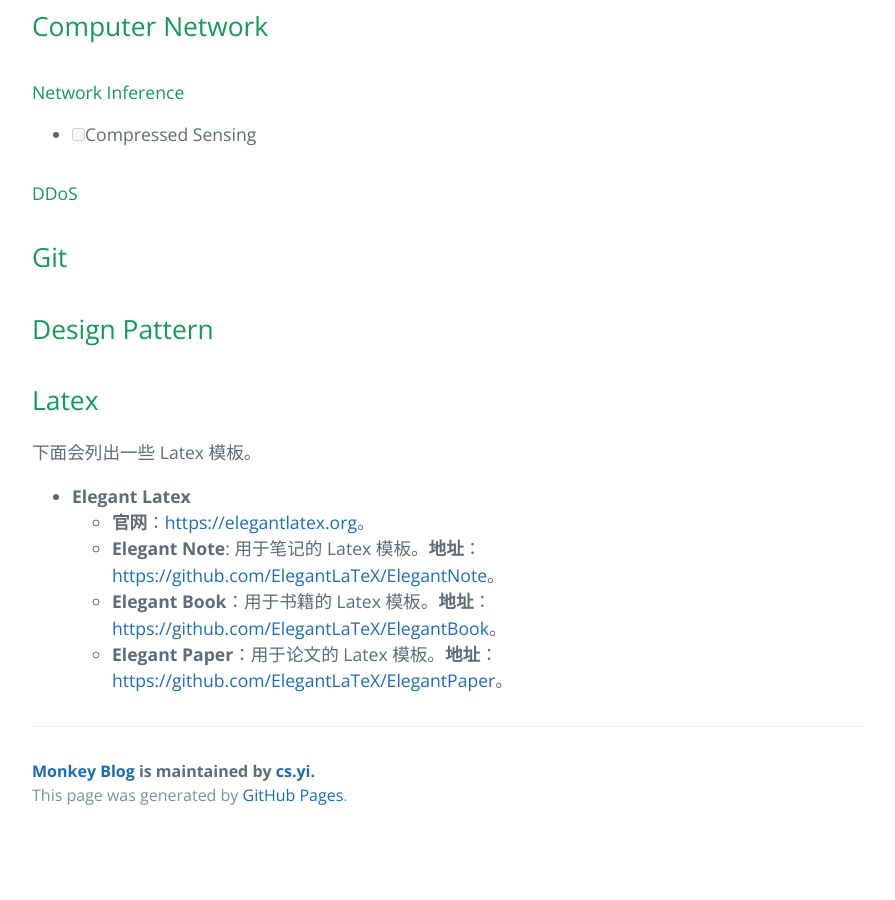
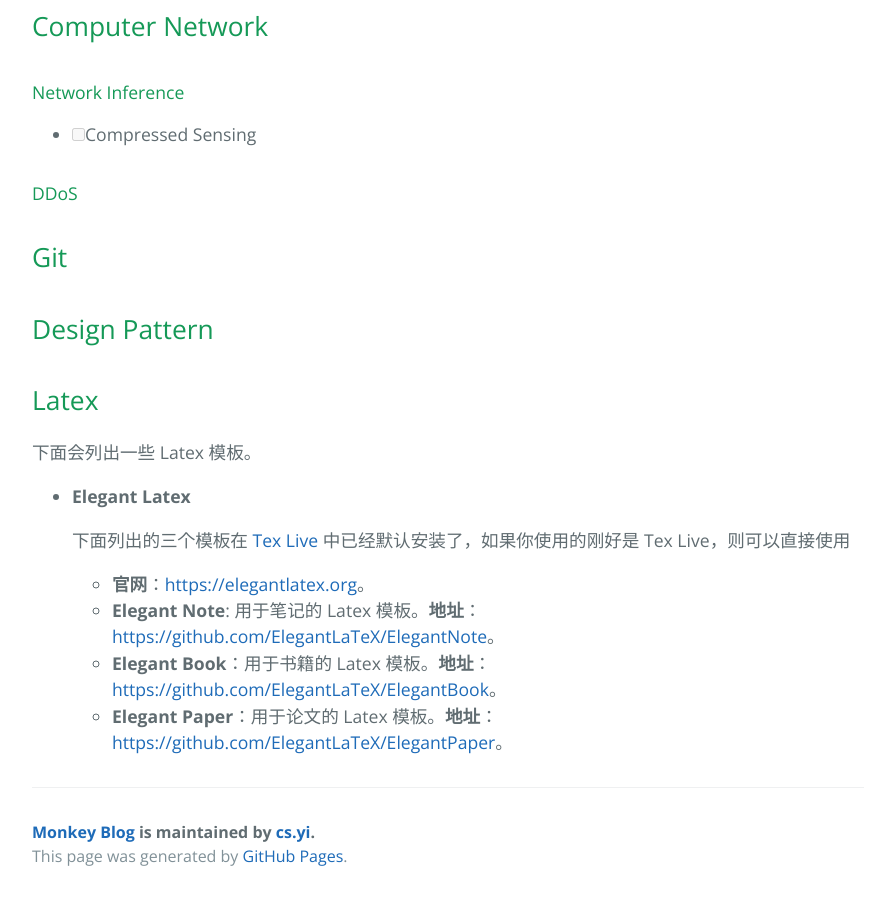
Before and after one commit to monkey-knight/monkey-knight.github.io, a Jekyll site: the page built from learning-list.md, in a window 1280 px wide and 900 px high, scrolled down 1209 px. Shown: the whole window, without its empty margins (192-1087 px from the left). Built offline with Jekyll 4.4.1, drawn with Linux system fonts in a browser that asks for light colours; our own code applies the rules of GitHub Pages for plain Markdown files; before the commit the page ends 2048 px from its top, so only the background shows below that; some of the changed lines change nothing that is shown.

Commit message:
add linear algebra lecture one

```diff
--- a/learning-list.md
+++ b/learning-list.md
@@ -31,9 +31,9 @@
 The video lectures are on [web.mit.edu/18.06](http://web.mit.edu/18.06/www/) and [ocw.mit.edu](http://ocw.mit.edu/courses/mathematics/18-06sc-linear-algebra-fall-2011/) and YouTube. Many universities use the textbook **Introduction to Linear Algebra**.
 
 - [ ] Geometry of Linear Algebra
-  - [lecture note in English](./linear-algebra/01-geometry-of-linear-algebra.pdf)
-  - [中文课堂笔记]()
-  - [problems and solutions in English](./linear-algebra/01-problems-and-solutions.pdf)
+  - [lecture note in English](./linear-algebra/01-geometry-of-linear-algebra/01-geometry-of-linear-algebra-en.pdf)
+  - [中文课堂笔记](./linear-algebra/01-geometry-of-linear-algebra/01-geometry-of-linear-algebra-cn.pdf)
+  - [problems and solutions in English](./linear-algebra/01-geometry-of-linear-algebra/01-problems-and-solutions-en.pdf)
   - [中文习题及答案]()
 
 ## Computer Network
@@ -56,13 +56,14 @@
 
 
 
-
-
 ## Latex
 
 下面会列出一些 Latex 模板。
 
 - **Elegant Latex**
+
+  下面列出的三个模板在 [Tex Live](https://tug.org/texlive/) 中已经默认安装了，如果你使用的刚好是 Tex Live，则可以直接使用
+
   - **官网**：<https://elegantlatex.org>。
   - **Elegant Note**: 用于笔记的 Latex 模板。**地址**：<https://github.com/ElegantLaTeX/ElegantNote>。
   - **Elegant Book**：用于书籍的 Latex 模板。**地址**：<https://github.com/ElegantLaTeX/ElegantBook>。
```
Also changed, not shown: linear-algebra/01-geometry-of-linear-algebra/figures/1.png (added), linear-algebra/01-geometry-of-linear-algebra/figures/2.png (added), 10 other files.
